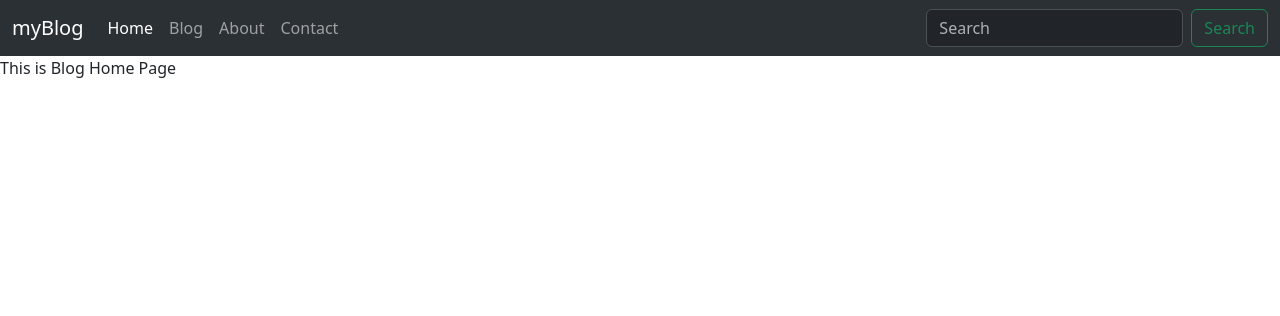
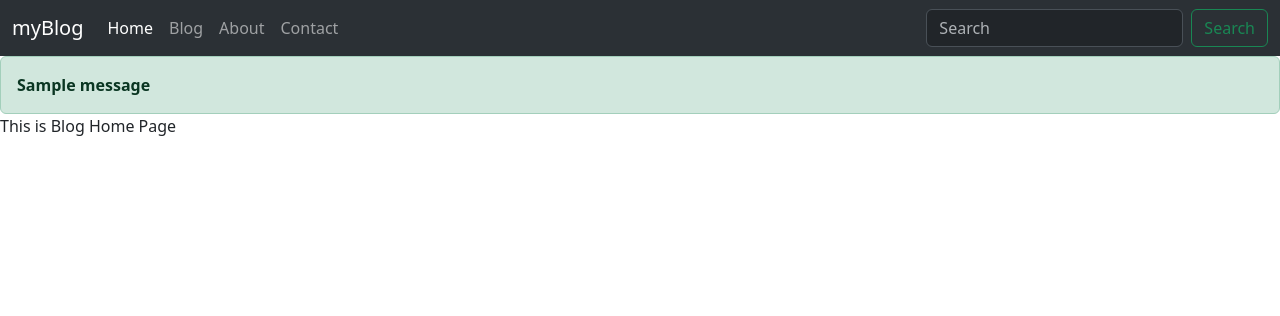
Before and after one commit to amalk-money/myBlog, a Django app: page /blog/ in a window 1280 px wide. Shown: the top 316 px of the page. Run offline with Django 4.2, Linux system fonts and the light colour scheme; one stand-in notice (Sample message) is shown.

Commit message:
django message framework used. alert message added to contact.html page

```diff
--- a/myBlog/myBlog/settings.py
+++ b/myBlog/myBlog/settings.py
@@ -15,6 +15,10 @@ from pathlib import Path
 # Build paths inside the project like this: BASE_DIR / 'subdir'.
 BASE_DIR = Path(__file__).resolve().parent.parent
 
+from django.contrib.messages import constants as messages
+MESSAGE_TAGS = {
+    messages.ERROR: 'danger',
+}
 
 # Quick-start development settings - unsuitable for production
 # See https://docs.djangoproject.com/en/4.1/howto/deployment/checklist/
--- a/myBlog/templates/base.html
+++ b/myBlog/templates/base.html
@@ -38,6 +38,20 @@
     </div>
 </nav>
 
+<!--
+Alert Section
+-->
+
+{% for message in messages %}
+<div class="alert alert-{{ message.tags }} mb-0" role="alert">
+  <strong>{{ message }}</strong>
+</div>
+{% endfor %}
+
+<!--
+Alert Section
+-->
+
 {% block body %}{% endblock body %}
 
 <script src="https://cdn.jsdelivr.net/npm/bootstrap@5.3.0-alpha1/dist/js/bootstrap.bundle.min.js"
```
Also changed, not shown: myBlog/home/views.py (+9 -2 lines), myBlog/db.sqlite3.
